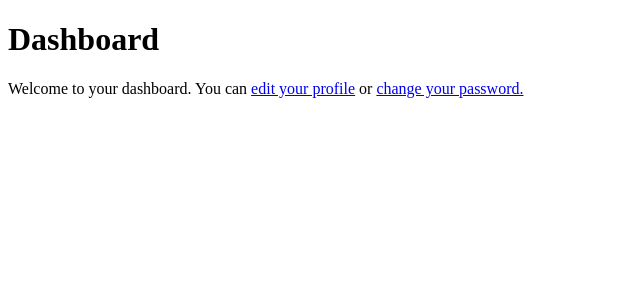
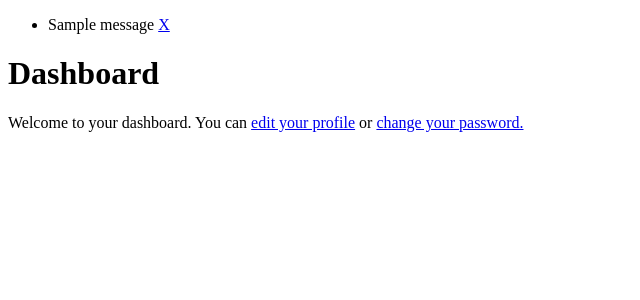
Before and after one commit to ashishpokhrel1227/social-website-project, a Django app: page /account/ in a window 1280 px wide. Shown: the part 114-414 px from the top of the page, without its empty margins (0-640 px from the left). Run offline with Django 3.2, Linux system fonts and the light colour scheme; a user stored in the database is signed in; tables that the repository leaves empty hold one stand-in row (values such as "Sample post"); one stand-in notice (Sample message) is shown.

Commit message:
use of message framework for user profile

```diff
--- a/account/templates/base.html
+++ b/account/templates/base.html
@@ -28,7 +28,17 @@
         {% endif %}
       </span>
     </div>
-    <div id='content'>
+    {% if messages %}
+    <ul class='messages'>
+      {% for message in messages %}
+      <li class='{{ message.tags }}'>
+        {{ message|safe }}
+        <a href='#' class='close'>X</a>
+      </li>
+      {% endfor %}
+    </ul>
+    {% endif %}
+        <div id='content'>
       {% block content %}
       {% endblock %}
       </div>
--- a/account/views.py
+++ b/account/views.py
@@ -5,7 +5,7 @@ from .forms import LoginForm, UserRegistrationForm, \
                     UserEditForm, ProfileEditForm
 from django.contrib.auth.decorators import login_required
 from .models import Profile
-
+from django.contrib import messages
 
 def user_login(request):
     if request.method == 'POST':
@@ -62,6 +62,10 @@ def edit(request):
         if user_form.is_valid() and profile_form.is_valid():
             user_form.save()
             profile_form.save()
+            messages.success(request, 'Profile updated '\
+                                        'successfully')
+        else:
+            messages.error(request, 'Error updating your profile')
     else:
         user_form = UserEditForm(instance=request.user)
         profile_form = ProfileEditForm(
```
Also changed, not shown: db.sqlite3.
